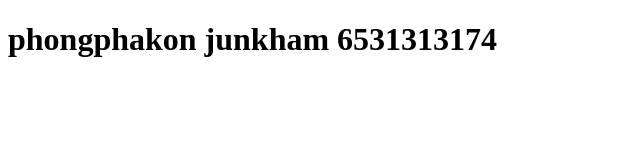
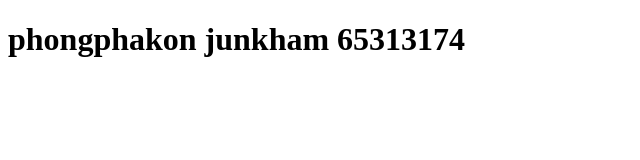
Before and after one commit to pongpakon/Terraform-nginx-lab_65313174, a plain HTML site: page index.html in a window 1280 px wide. Shown: the full height of the page, 0-640 px from the left. Drawn offline with Linux system fonts and the light colour scheme.

Commit message:
Update index.html

```diff
--- a/index.html
+++ b/index.html
@@ -6,6 +6,6 @@
     <title>Welcome to My Page</title>
 </head>
 <body>
-    <h1>phongphakon junkham 6531313174</h1>
+    <h1>phongphakon junkham 65313174</h1>
 </body>
 </html>
```
